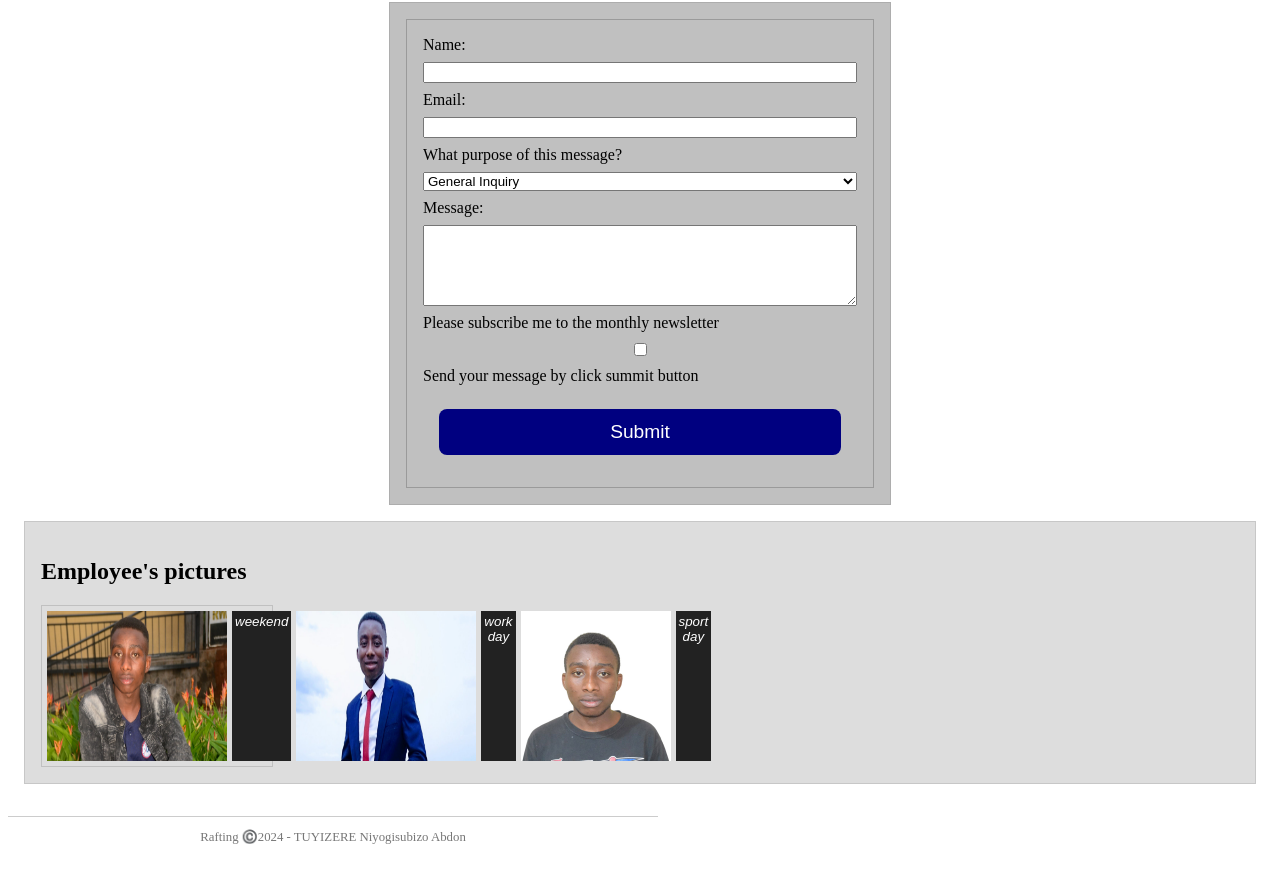
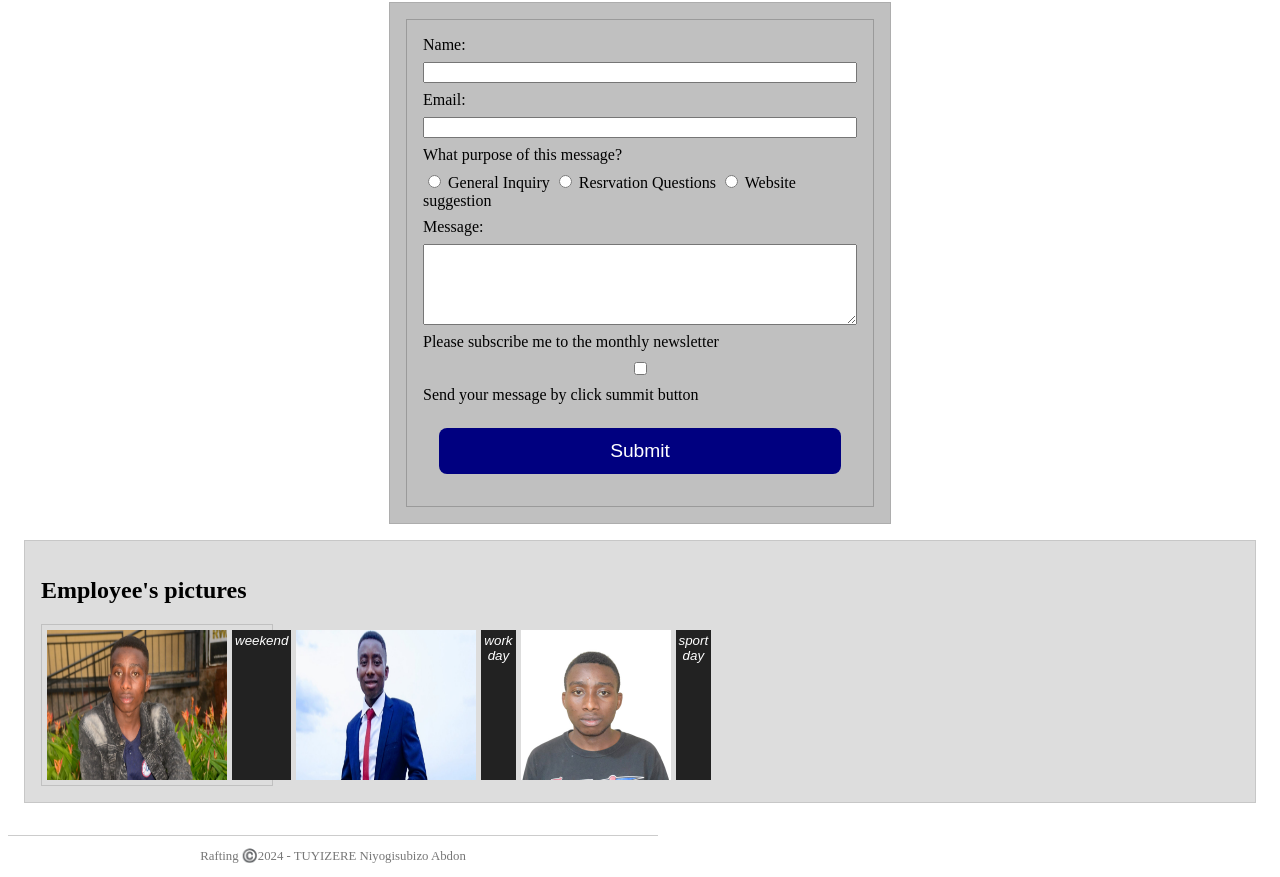
Before and after one commit to Abdon250/wdd130, a plain HTML site: page wwr/contact.html in a window 1280 px wide. Shown: the part 893-1770 px from the top of the page. Drawn offline with Linux system fonts and the light colour scheme.

Commit message:
first commit

```diff
--- a/wwr/contact.html
+++ b/wwr/contact.html
@@ -36,12 +36,24 @@
           <input type="feedback" id="name" name="Name">
           <label for="feedback">Email:</label>
           <input type="feedback" id="email" name="Email">
-          <label for="Purpose">What purpose of this message?</label>
-          <select id="purpose" name="purpose">
-            <option value="">General Inquiry</option>
-            <option value="">Resrvation Questions</option>
-            <option value="">Website suggestion</option>
-          </select>
+          <label for="Purpose" class="radio">What purpose of this message?</label>
+          <div class="radio-group">
+            <label>
+              <input type="radio" value="General Inquiry" name="purpose">
+              General Inquiry
+              <span></span>
+            </label>
+            <label>
+              <input type="radio" value="Resrvation Questions" name="purpose">
+              Resrvation Questions
+              <span></span>
+            </label>
+            <label>
+              <input type="radio" value="Website suggestion" name="purpose">
+              Website suggestion
+              <span></span>
+            </label>
+          </div>
           <label for="feedback">Message:</label>
           <textarea id="Message" name="Message" rows="5" placeholder=""></textarea>
           <label for="subscribe">Please subscribe me to the monthly newsletter</label>
--- a/wwr/styles/rafting.css
+++ b/wwr/styles/rafting.css
@@ -122,3 +122,12 @@ footer {
   border-top: 1px solid #ccc;
   float: left;
 }
+.radio {
+  display: inline-flex;
+  align-items: center;
+  cursor: pointer;
+  margin-right: 10px;
+}
+.radio__input {
+  display: none;
+}
```
